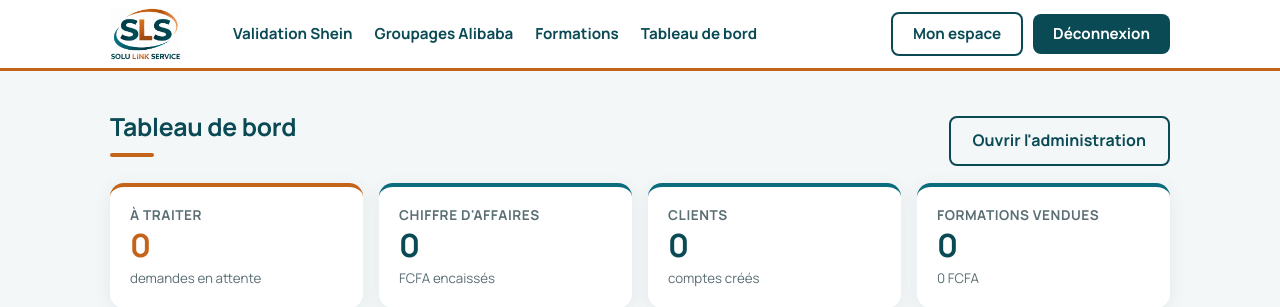
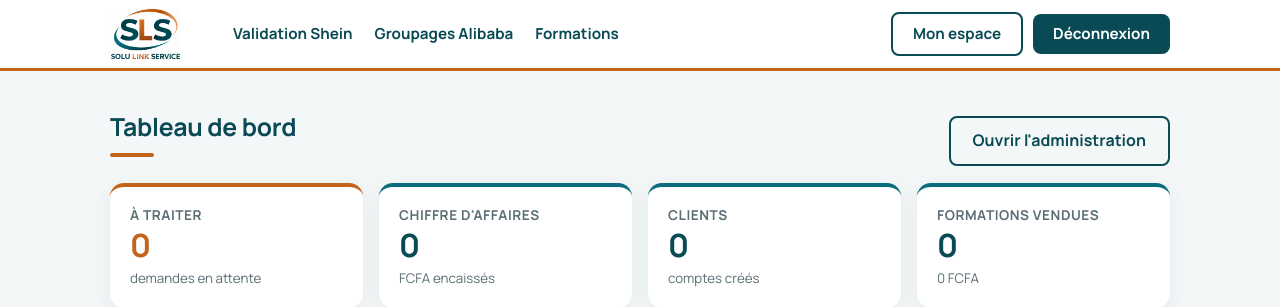
Before and after one commit to Mbathio-fall/SoluLinkService, a Django app: page /tableau-de-bord/ in a window 1280 px wide. Shown: the top 307 px of the page. Run offline with Django 5.2, Linux system fonts and the light colour scheme; the visitor is signed in with stand-in values (Sample User, id 1); data comes from the database, SQL or seed files in the repository; data that the repository does not hold is empty.

Commit message:
Retrait du lien Tableau de bord

```diff
--- a/core/templates/core/base.html
+++ b/core/templates/core/base.html
@@ -15,7 +15,6 @@
 <a href="{% url 'shein_new' %}">Validation Shein</a>
 <a href="{% url 'groupages' %}">Groupages Alibaba</a>
 <a href="{% url 'formations' %}">Formations</a>
-{% if user.is_staff %}<a href="{% url 'admin_dashboard' %}">Tableau de bord</a>{% endif %}
 </div>
 <div class="auth">
 {% if user.is_authenticated %}
```
